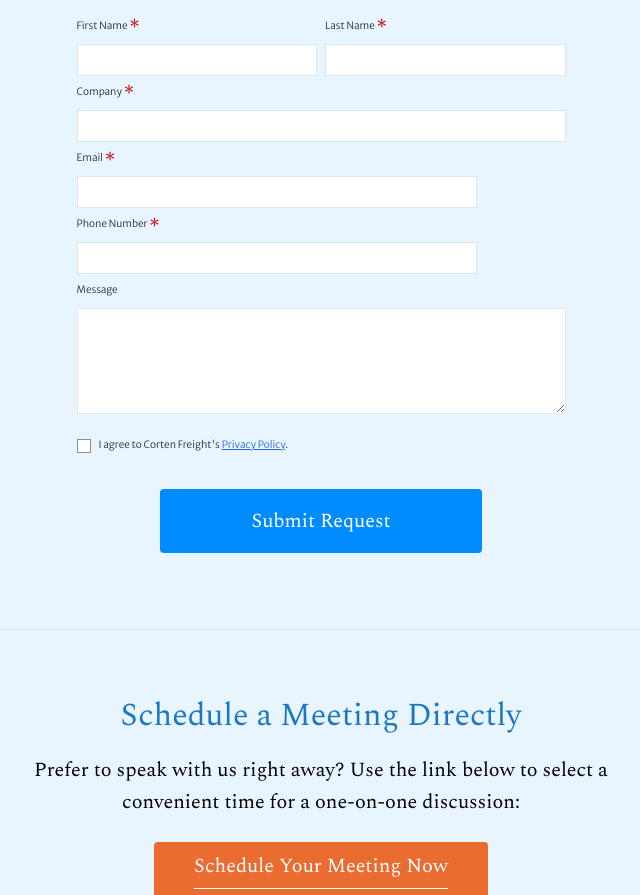
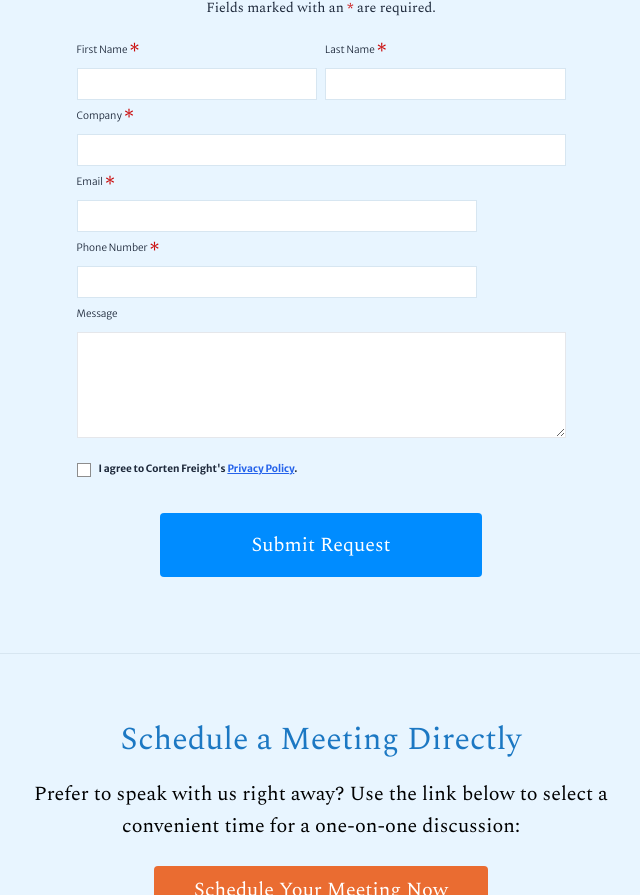
Before and after one commit to bandeanlorand/corten-freight, a website: page contact-us.html in a window 1280 px wide. Shown: the part 1380-2275 px from the top of the page, without its empty margins (319-959 px from the left). Drawn offline with nearby package versions, Linux system fonts and the light colour scheme.

Commit message:
font_bold

```diff
--- a/contact-us.html
+++ b/contact-us.html
@@ -43,7 +43,7 @@
   }
 }
 </script>
-<script type="application/ld+json">
+text-[10px] font-bold leading-tight pb-0<script type="application/ld+json">
 
   <script type="application/ld+json">
 {
@@ -274,7 +274,7 @@
                 <input type="checkbox" required name="agree"
                     class="appearance-none w-[14px] h-[14px] border border-[#8D8D8D] bg-white checked:bg-[var(--form-link-text-color)] checked:border-[var(--form-link-text-color)] focus:outline-none focus:ring-1 focus:ring-[var(--form-link-text-color)] mt-[2px]" />
                 <label class="text-[10px] font-bold leading-tight pb-0">
-                    <label for="agree" class="text-[0.625rem] mb-[-2px] pb-0">
+                    <label for="agree" class="text-[0.625rem] mb-[-2px] pb-0 font-bold">
                         I agree to Corten Freight's <a target="_blank"
                             onclick="window.open ('privacy-policy.html', ''); return false" href="javascript:void(0);"
                             class="text-blue-600 underline" rel="noopener noreferrer">Privacy Policy</a>.
```
